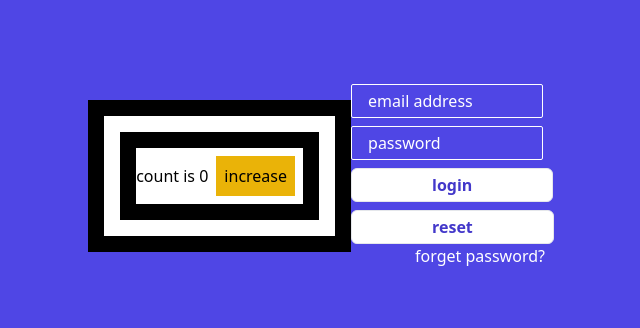
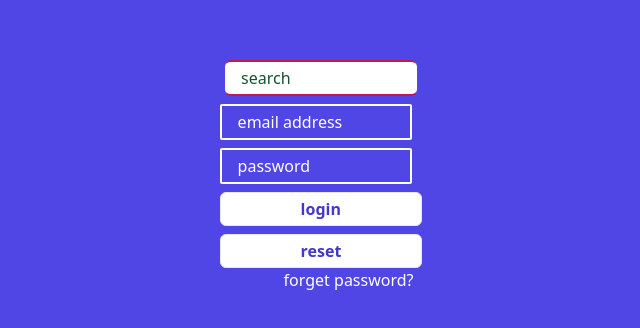
Before and after one commit to anjali569801/login-form, a React (Vite) app: page / in a window 1280 px wide. Shown: the part 224-552 px from the top of the page, without its empty margins (319-959 px from the left). Built offline with nearby package versions, Linux system fonts and the light colour scheme.

Commit message:
make a custom HOC

```diff
--- a/src/App.jsx
+++ b/src/App.jsx
@@ -1,20 +1,15 @@
-import React ,{useState} from 'react';
+import React  from 'react';
 import LoginForm from './LoginForm';
-import A from './useContext/A'
-import AlertContext from './useContext/Context';
-
+import FancyInput from './FancyInput';
 
 function App() {
 
-  const [count,setCount]=useState(0)
-
   return(
-    <AlertContext.Provider value={{count,setCount}}>
-    <div className="bg-indigo-600 h-screen flex items-center justify-center">
-      <A></A>
+    <div className="bg-indigo-600 h-screen flex flex-col space-y-2 items-center justify-center">
+      <FancyInput placeholder="search"></FancyInput>
      <LoginForm></LoginForm>
     </div>
-    </AlertContext.Provider>
+
   );
 }
 
--- /dev/null
+++ b/src/FancyInput.jsx
@@ -0,0 +1,18 @@
+import React from 'react';
+
+function FancyInput({id,type,name,label,className,...rest}) {
+
+  return(
+    <div className='flex flex-col'>
+      <label htmlFor={id} className="sr-only">{label}</label>
+      <input id={id}
+        name={name}
+        {...rest}
+        required
+        type={type || "text"}
+        className={'p-1 px-4 w-48 bg-white  border-pink-700  placeholder-green-900  rounded-md border-b-2 border-t-2 ' +className }></input>
+   </div>
+  );
+}
+
+export default FancyInput;
--- /dev/null
+++ b/src/FormikHoc.jsx
@@ -0,0 +1,34 @@
+import React from 'react';
+import {useField} from 'formik'
+
+function FormikHoc(IncomingComponent){
+  function OutgoingComponent({id,type,name,...rest}) {
+
+  const [field,meta]=useField(name);
+  const {onChange,onBlur,value}=field;
+  const{touched,error}=meta
+
+  let borderClass="border-2"
+  if( touched && error){
+    borderClass="border-red-600 border-2"
+  }
+  return(
+    <div>
+    <IncomingComponent id={id}
+      type={type}
+      name={name}
+      {...rest}
+      onChange={onChange}
+      onBlur={onBlur}
+      value={value}
+      className={borderClass}
+      />
+      { touched && error && <span className="text-red-700">{error}</span>}
+
+   </div>
+  );
+
+  }
+  return OutgoingComponent;
+}
+export default FormikHoc
--- a/src/Input.jsx
+++ b/src/Input.jsx
@@ -1,28 +1,22 @@
 import React from 'react';
-import {useField} from 'formik';
+import FormikHoc from './FormikHoc'
 
-function Input({id,type,name,...rest}) {
-
-  const [field,meta]=useField(name);
-  const {onChange,onBlur,value}=field;
-  const{touched,error}=meta
+function Input({id,type,name,label,touched,className,error,...rest}) {
 
   return(
     <div className='flex flex-col'>
-      <label htmlFor={id} className="sr-only">{name}</label>
+      <label htmlFor={id} className="sr-only">{label}</label>
       <input id={id}
         name={name}
-        onChange={onChange}
-        onBlur={onBlur}
-        value={value}
+        {...rest}
         required
         type={type || "text"}
         {...rest}
-        className={'p-1 px-4 w-48 bg-transparent border border-white placeholder-white rounded-sm border-1' }></input>
+        className={'p-1 px-4 w-48 bg-transparent border border-white placeholder-white rounded-sm border-1 focus:ring-indigo-500 ' +className }></input>
       { touched && error && <span className="text-red-700">{error}</span>}
 
    </div>
   );
 }
-
+export const FormikInput=FormikHoc(Input)
 export default Input;
--- a/src/LoginForm.jsx
+++ b/src/LoginForm.jsx
@@ -1,7 +1,7 @@
 import React from 'react';
 import { Formik, Form } from 'formik';
 import Button from './Button';
-import Input from './Input';
+import {FormikInput} from './Input';
 import { Link } from 'react-router-dom';
 import * as Yup from 'yup';
 
@@ -35,14 +35,14 @@ function LoginForm() {
       className=" space-y-8 w-64 h-64">
       <Form>
         <div className="flex flex-col space-y-2">
-          <Input name="email"
+          <FormikInput name="email"
             placeholder="email address"
             id="email"
             type="email"
             auto-complete="email address" />
 
 
-          <Input name="password"
+          <FormikInput name="password"
             placeholder="password"
             id="password"
             type="password"
```
